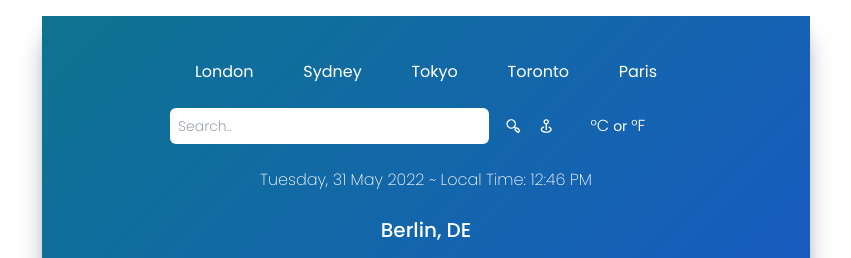
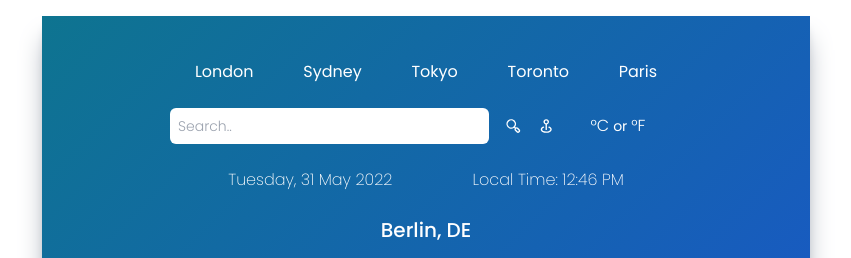
Before and after one commit to aminisa/weather-application, a React (Create React App) app: page / in a window 1280 px wide. Shown: the top 258 px of the page, without its empty margins (214-1065 px from the left). Built offline with nearby package versions, Linux system fonts and the light colour scheme.

Commit message:
created space between date and local time

```diff
--- a/src/components/TimeAndLocation.jsx
+++ b/src/components/TimeAndLocation.jsx
@@ -4,8 +4,11 @@ function TimeAndLocation() {
   return (
     <div>
       <div className="flex items-center justify-center my-6">
-        <p className="text-white text-md font-extralight">
-          Tuesday, 31 May 2022 ~ Local Time: 12:46 PM
+        <p className="text-white text-md justify-between font-extralight">
+          Tuesday, 31 May 2022
+        </p>
+        <p className="text-white text-md justify-between font-extralight ml-20">
+          Local Time: 12:46 PM
         </p>
       </div>
       <div className="flex items-center justify-center my-3">
```
